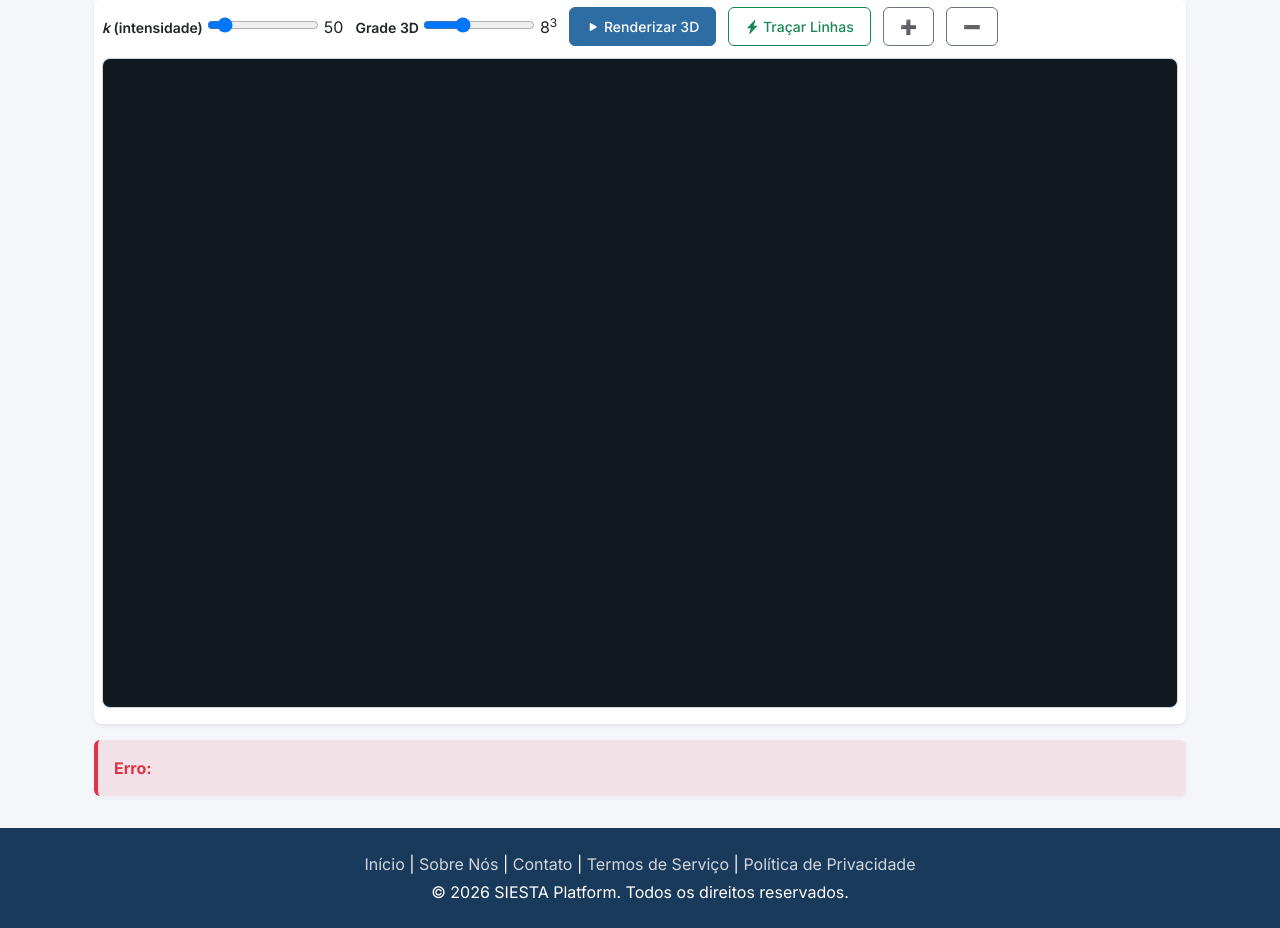
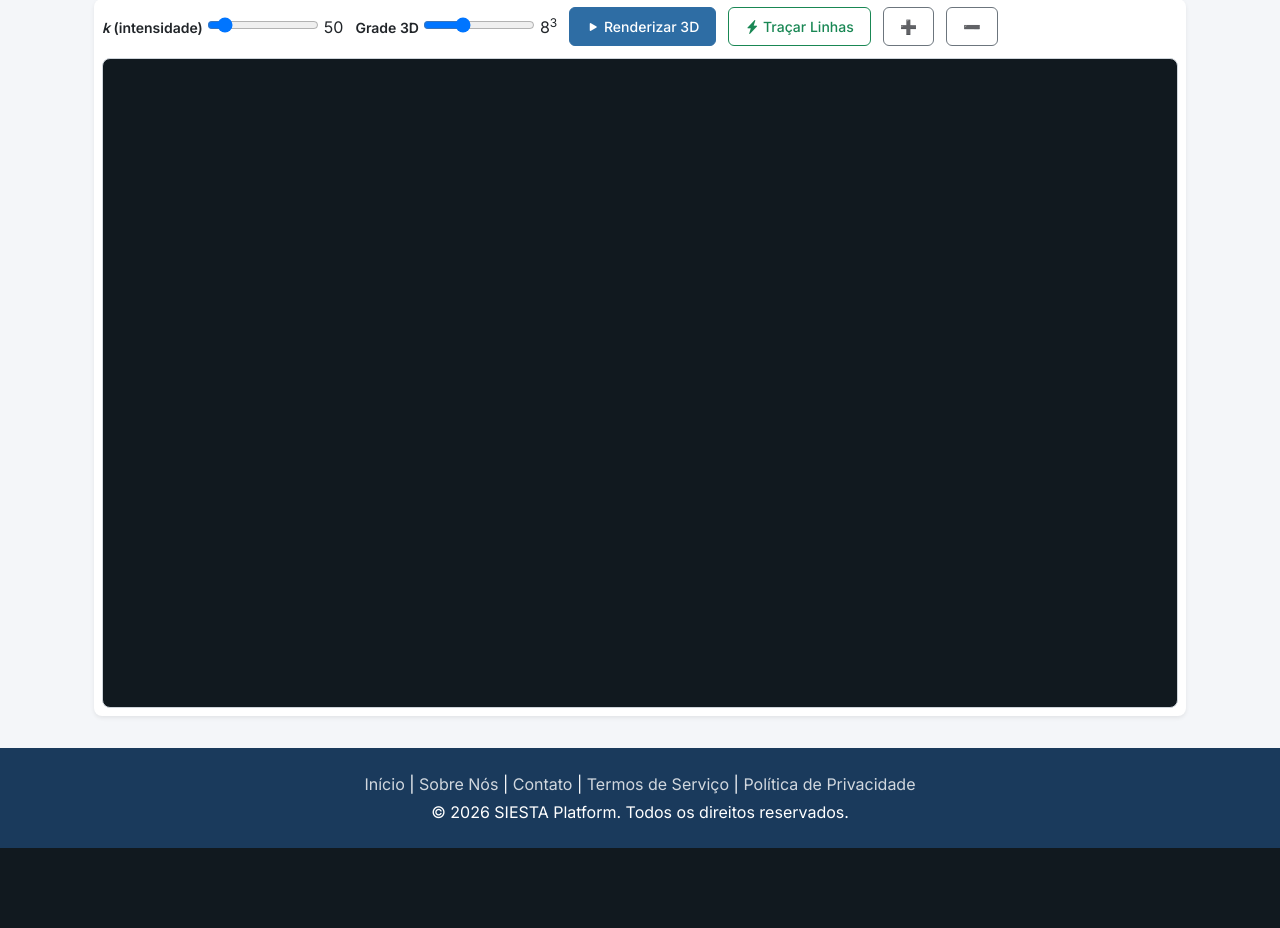
Before and after one commit to GustavoGarciaPereira/SIESTA_Platform, a Django app: page /visualizer/1/ in a window 1280 px wide. Shown: the part 176-1104 px from the top of the page. After the commit the page ends 1024 px from the top, so only its background shows below. Run offline with Django 4.2, Linux system fonts and the light colour scheme; a user stored in the database is signed in; tables that the repository leaves empty hold one stand-in row (values such as "Sample post").

Commit message:
fix: hide error box on page load and add WASM init error handling
- Add .hidden CSS rule to base.css (Bootstrap 5 uses d-none, not hidden)
- Add .hidden rule to visualize.html CSS block
- Wrap WASM/Three.js imports in try/catch with user-friendly error
- Remove duplicate errorBox/errorMsg definitions
- Show clear message if WASM build hasn't been run

```diff
--- a/static/css/base.css
+++ b/static/css/base.css
@@ -340,6 +340,11 @@ body {
   }
 }
 
+/* Utilidade: esconder elementos (compatível com Bootstrap 5) */
+.hidden {
+  display: none !important;
+}
+
 /* Estilos para checkboxes (mantidos do original) */
 input[type="checkbox"] {
   transform: scale(1.8);
--- a/visualizer/templates/visualizer/visualize.html
+++ b/visualizer/templates/visualizer/visualize.html
@@ -13,6 +13,7 @@
     border: 1px solid #ced4da;
     background: #11191f;
   }
+  .hidden { display: none !important; }
   .controls-row {
     display: flex;
     flex-wrap: wrap;
@@ -82,11 +83,22 @@
   }
 </script>
 <script type="module">
-  import init, { parse_siesta_out_full, compute_field_3d, trace_field_lines } from '{% static "visualizer/wasm/siesta_field_wasm.js" %}';
-  import * as THREE from 'three';
-  import { OrbitControls } from 'three/addons/controls/OrbitControls.js';
+  // ── DOM refs (early — needed for error reporting) ────────────────────────
+  const errorBox = document.getElementById('error-box');
+  const errorMsg = document.getElementById('error-msg');
 
-  await init();
+  function showError(m) {
+    if (errorMsg) errorMsg.textContent = m;
+    if (errorBox) errorBox.classList.remove('hidden');
+  }
+
+  try {
+    const wasmModule = await import('{% static "visualizer/wasm/siesta_field_wasm.js" %}');
+    const { default: init, parse_siesta_out_full, compute_field_3d, trace_field_lines } = wasmModule;
+    const THREE = await import('three');
+    const { OrbitControls } = await import('three/addons/controls/OrbitControls.js');
+
+    await init();
 
   // ── DOM refs ──────────────────────────────────────────────────────────────
   const apiUrl = "{{ api_url }}";
@@ -101,17 +113,11 @@
   const container = document.getElementById('canvas3d');
   const infoBox = document.getElementById('info-box');
   const infoText = document.getElementById('info-text');
-  const errorBox = document.getElementById('error-box');
-  const errorMsg = document.getElementById('error-msg');
 
   kSlider.addEventListener('input', () => kValue.textContent = kSlider.value);
   gridSlider.addEventListener('input', () => gridValue.textContent = gridSlider.value);
 
-  function showError(m) {
-    errorMsg.textContent = m;
-    errorBox.classList.remove('hidden');
-  }
-  function hideError() { errorBox.classList.add('hidden'); }
+  function hideError() { if (errorBox) errorBox.classList.add('hidden'); }
 
   // ── Fetch .out content ───────────────────────────────────────────────────
   let fileContent = null;
@@ -285,5 +291,10 @@
   renderBtn.disabled = true;
   linesBtn.disabled = true;
   loadContent();
+
+  } catch (e) {
+    showError(`Falha ao carregar o módulo WASM/Three.js: ${e.message}. Verifique se o build foi executado (visualizer/rust/build.sh).`);
+    console.error(e);
+  }
 </script>
 {% endblock %}
```
